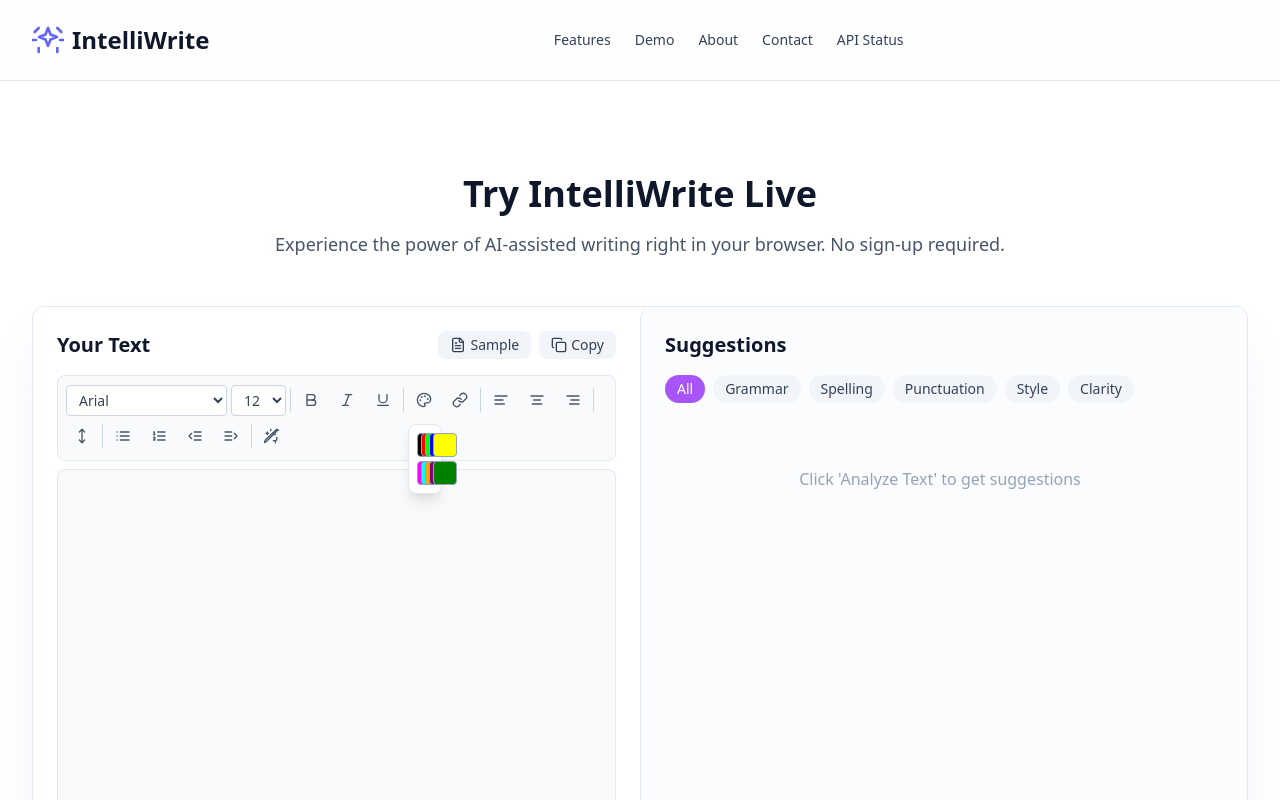
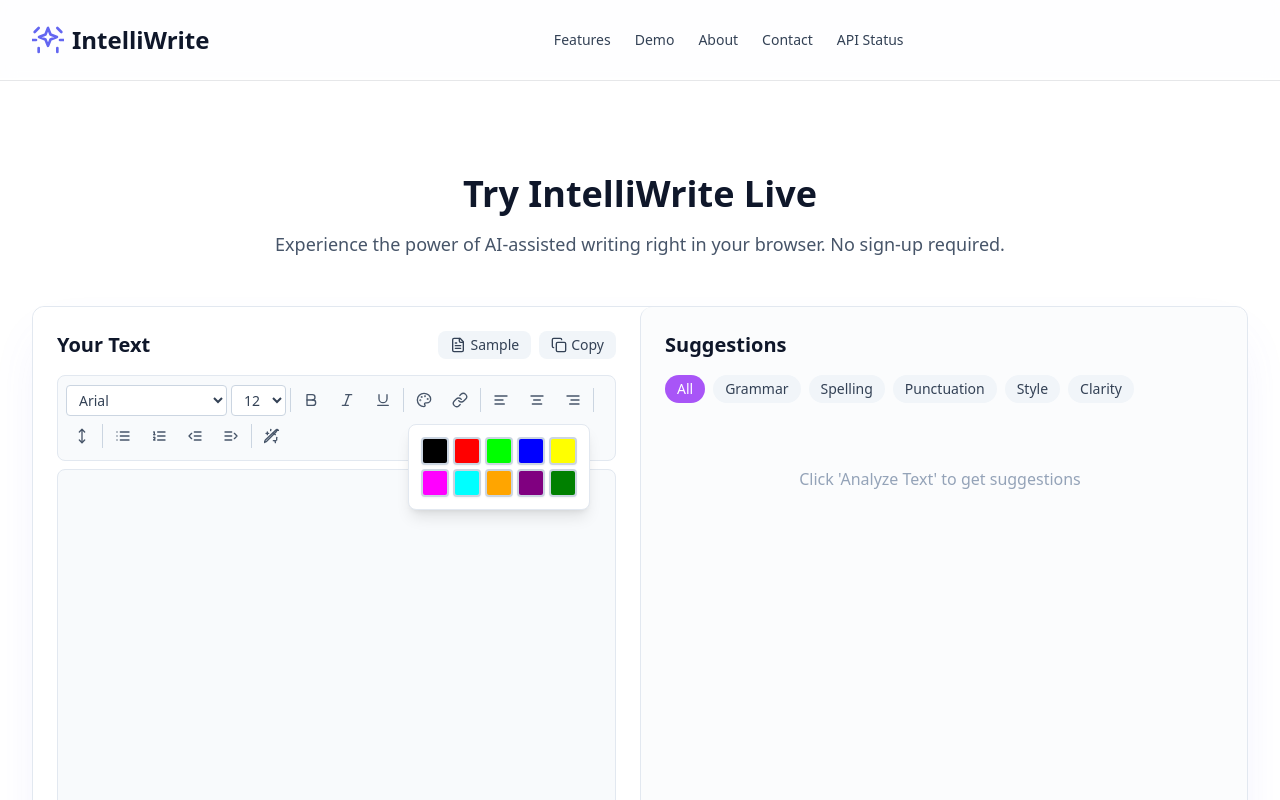
Before and after one commit to varshney-prince/IntelliWrite, a React (Vite) app: page / in a window 1280 px wide. Both pictures are taken after a click on the button 424 px from the left and 1399 px from the top of the page. Shown: the part 999-1799 px from the top of the page. Built offline with nearby package versions, Linux system fonts and the light colour scheme.

Commit message:
Fix color selection container in text editor

```diff
--- a/components/TextEditor.tsx
+++ b/components/TextEditor.tsx
@@ -666,9 +666,17 @@ const TextEditor: React.FC = () => {
               <div className="relative" data-dropdown="color">
                 <ToolbarButton icon={Palette} onClick={() => setShowColorPicker(!showColorPicker)} title={t('textColor')} />
                 {showColorPicker && (
-                  <div className="absolute top-10 left-0 p-2 rounded-lg shadow-lg z-10 bg-white border border-slate-200">
+                  <div className="absolute top-10 left-0 p-3 rounded-lg shadow-lg z-20 bg-white border border-slate-200 min-w-max">
                     <div className="grid grid-cols-5 gap-1">
-                      {colors.map(color => <button key={color} onClick={() => { formatText('foreColor', color); setShowColorPicker(false); }} className="w-6 h-6 rounded border border-slate-400" style={{ backgroundColor: color }} />)}
+                      {colors.map(color => (
+                        <button
+                          key={color}
+                          onClick={() => { formatText('foreColor', color); setShowColorPicker(false); }}
+                          className="w-7 h-7 rounded border-2 border-slate-300 hover:border-slate-500 transition-colors shadow-sm"
+                          style={{ backgroundColor: color }}
+                          title={`Color: ${color}`}
+                        />
+                      ))}
                     </div>
                   </div>
                 )}
```
